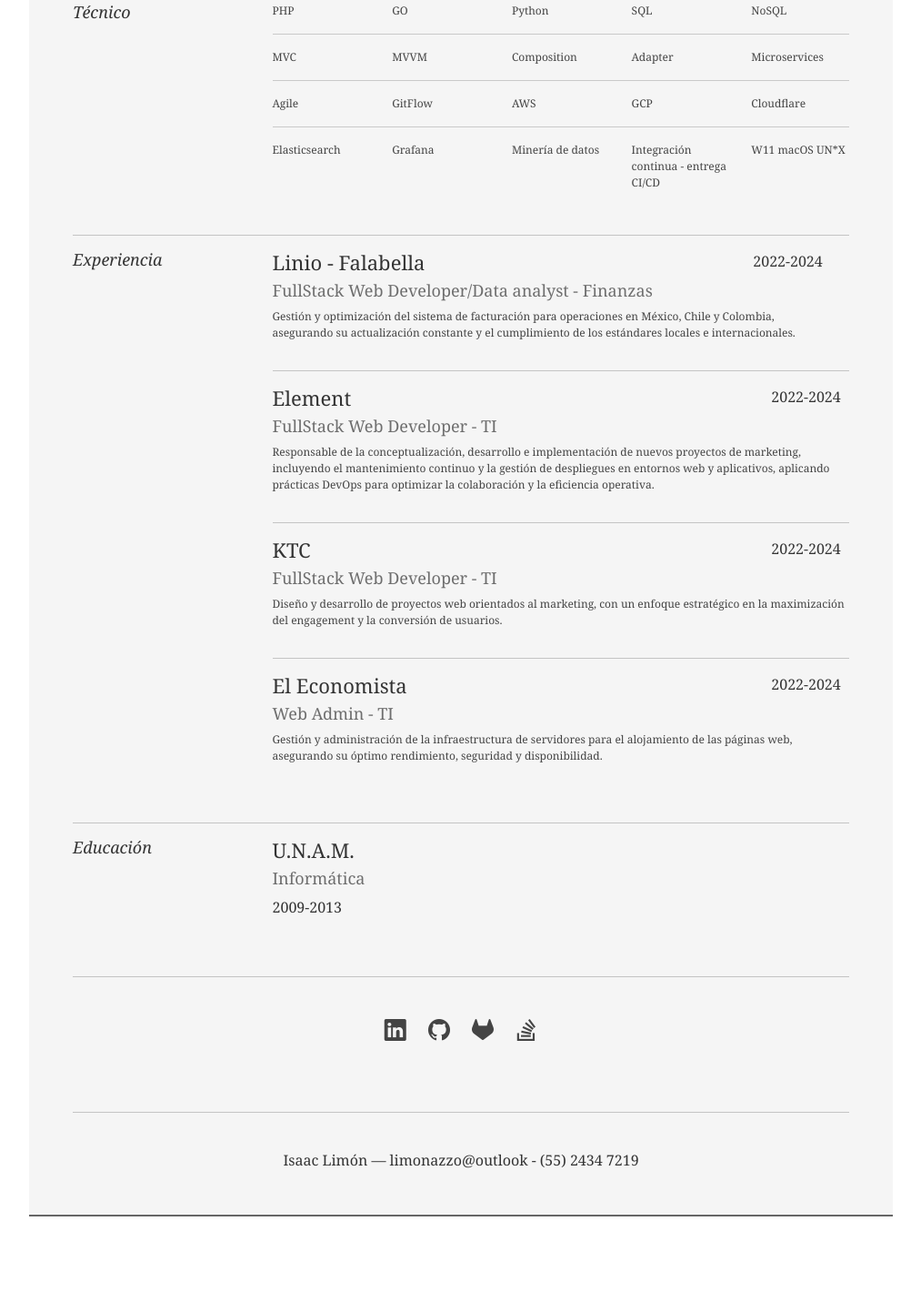
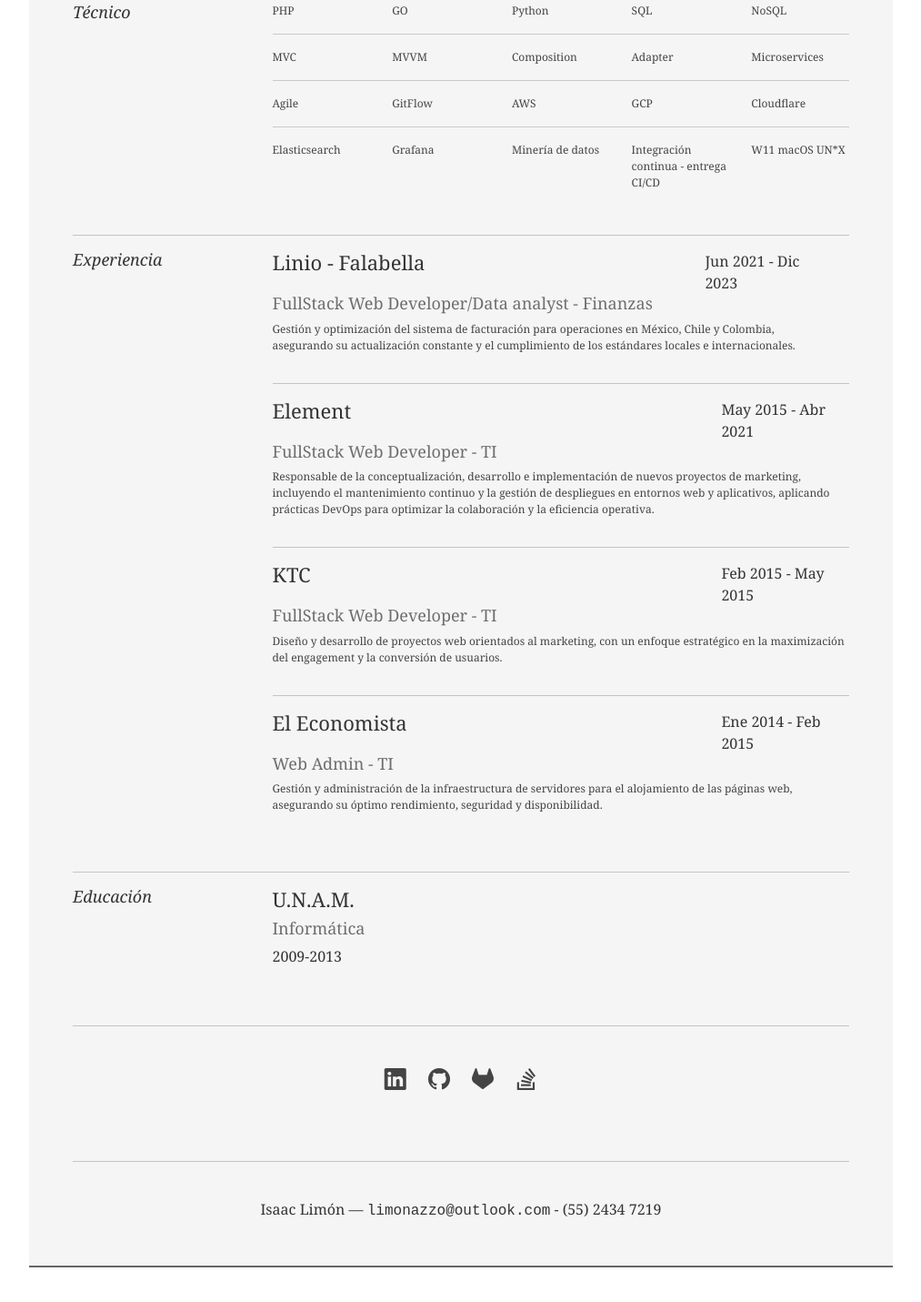
Before and after one commit to limonazzo/isaaclimon, a website built with Vite: page src/index.html in a window 1280 px wide. Shown: the part 636-2067 px from the top of the page at 91% size, without its empty margins (133-1146 px from the left). Before the commit the page ends 2021 px from the top, so only its background shows below. Built offline with nearby package versions, Linux system fonts and the light colour scheme.

Commit message:
Fix dates

```diff
--- a/src/index.html
+++ b/src/index.html
@@ -116,7 +116,7 @@
             <div class="col">
               <h1 class="exp-title">Linio - Falabella</h1>
             </div>
-            <div class="col-2">2022-2024</div>
+            <div class="col-3">Jun 2021 - Dic 2023</div>
           </div>
           <div class="row">
             <h3 class="exp-sub">FullStack Web Developer/Data analyst - Finanzas</h3>
@@ -137,7 +137,7 @@
               <div class="col">
                 <h1 class="exp-title">Element</h1>
               </div>
-              <div class="col-2">2022-2024</div>
+              <div class="col-3">May 2015 - Abr 2021</div>
             </div>
             <div class="row">
               <h3 class="exp-sub">FullStack Web Developer - TI</h3>
@@ -160,7 +160,7 @@
               <div class="col">
                 <h1 class="exp-title">KTC</h1>
               </div>
-              <div class="col-2">2022-2024</div>
+              <div class="col-3">Feb 2015 - May 2015</div>
             </div>
             <div class="row">
               <h3 class="exp-sub">FullStack Web Developer - TI</h3>
@@ -181,7 +181,7 @@
               <div class="col">
                 <h1 class="exp-title">El Economista</h1>
               </div>
-              <div class="col-2">2022-2024</div>
+              <div class="col-3">Ene 2014 - Feb 2015</div>
             </div>
             <div class="row">
               <h3 class="exp-sub">Web Admin - TI</h3>
@@ -227,7 +227,7 @@
 
     <div class="row">
       <div class="col text-center py-4">
-        Isaac Limón — limonazzo@outlook - (55) 2434 7219
+        Isaac Limón — <a class="mail" href="mailto:limonazzo@outlook.com">limonazzo@outlook.com</a> - (55) 2434 7219
       </div>
     </div>
 
```
Also changed, not shown: README.md.
